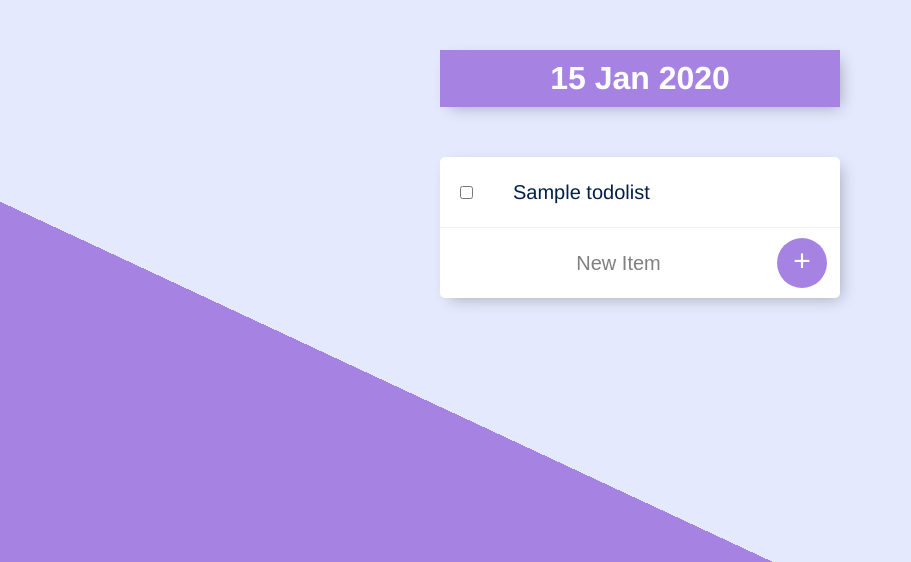
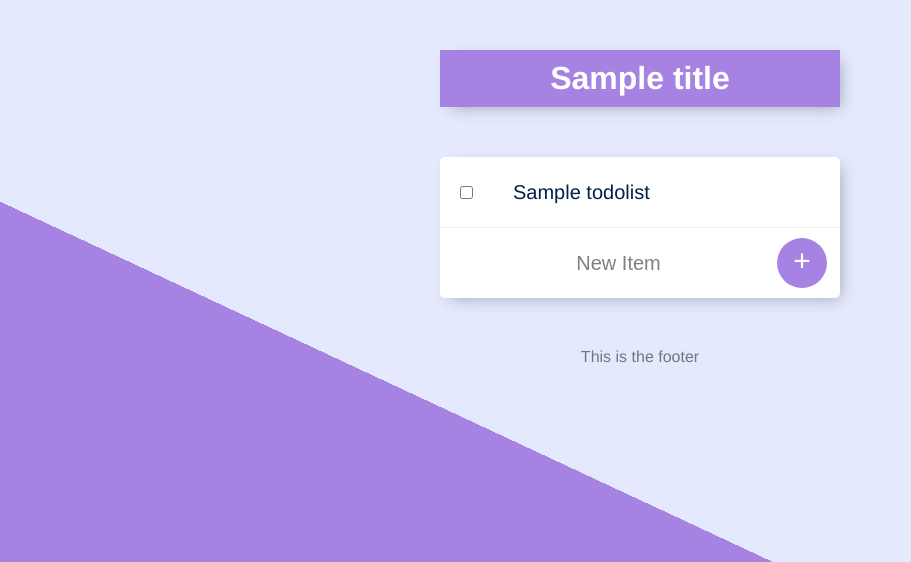
Before and after one commit to airtatsumaki/ToDoList-v1, a Node server app: template views/pages/index.ejs in a window 1280 px wide. Shown: the top 562 px of the page, without its empty margins (0-911 px from the left). Run offline with Node 20, Linux system fonts and the light colour scheme; the template is opened without the code that fills it: most values are stand-ins (such as "Sample title", 1, 10 or a date in 2020).

Commit message:
templating, partials, and include

```diff
--- a/index.js
+++ b/index.js
@@ -14,19 +14,37 @@ const __filename = fileURLToPath(import.meta.url);
 const __dirname = path.dirname(__filename);
 
 let items = ["Do stuff","eat stuff","break stuff"];
+let workList = [];
 
 app.get("/", (req,res) => {
   const myDate = new Date();
   const options = { weekday: 'long', month: 'long', day: 'numeric' };
   const today = myDate.toLocaleDateString('en-GB', options);
-  res.render("pages/index", {theDate: today, todolist: items});
+  res.render("pages/index", {title: today, todolist: items, action: "/"});
+});
+
+app.get("/work", (req,res) => {
+  res.render("pages/index", {title: "Work List", todolist: workList, action: "/work"});
+});
+
+app.get("/about", (req,res) => {
+  res.render("pages/about");
 });
 
 app.post("/", (req, res) => {
-  if (req.body.task.trim() !== ""){
-    items.push(req.body.task);
+  console.log(req.body);
+  if(req.body.button == "Work List"){
+    if (req.body.task.trim() !== ""){
+      workList.push(req.body.task);
+    }
+    res.redirect("/work");
   }
-  res.redirect("/");
+  else{
+    if (req.body.task.trim() !== ""){
+      items.push(req.body.task);
+    }
+    res.redirect("/");
+  }
 });
 
 app.listen(process.env.PORT || 3000, () => console.log("Server is running on port 3000"));
--- /dev/null
+++ b/views/pages/about.ejs
@@ -0,0 +1,6 @@
+<%- include('../partials/page_head') -%>
+
+<h2>This is the about page</h2>
+<p>Lorem ipsum dolor sit amet, consectetur adipiscing elit, sed do eiusmod tempor incididunt ut labore et dolore magna aliqua. Ut enim ad minim veniam, quis nostrud exercitation ullamco laboris nisi ut aliquip ex ea commodo consequat. Duis aute irure dolor in reprehenderit in voluptate velit esse cillum dolore eu fugiat nulla pariatur. Excepteur sint occaecat cupidatat non proident, sunt in culpa qui officia deserunt mollit anim id est laborum.</p>
+
+<%- include('../partials/page_tail') -%>
--- a/views/pages/index.ejs
+++ b/views/pages/index.ejs
@@ -1,16 +1,8 @@
-<!DOCTYPE html>
-<html lang="en">
-<head>
-  <meta charset="UTF-8">
-  <meta http-equiv="X-UA-Compatible" content="IE=edge">
-  <meta name="viewport" content="width=device-width, initial-scale=1.0">
-  <link rel="stylesheet" href="css/styles.css">
-  <title>To Do List</title>
-</head>
+<%- include('../partials/page_head') -%>
 
 <body>
   <div class="box">
-    <h1 id="heading"><%= theDate %></h1>
+    <h1 id="heading"><%= title %></h1>
   </div>
 
   <div class="box">
@@ -23,12 +15,9 @@
 
     <form class="item" action="/" method="post">
       <input type="text" name="task" id="task" placeholder="New Item" autocomplete="off">
-      <button type="submit">+</button>
+      <button type="submit" name="button" value="<%= title %>">+</button>
     </form>
   </div>
+</body>
 
-
-
-
-</body>
-</html>
+<%- include('../partials/page_tail') -%>
--- /dev/null
+++ b/views/partials/page_head.ejs
@@ -0,0 +1,9 @@
+<!DOCTYPE html>
+<html lang="en">
+<head>
+  <meta charset="UTF-8">
+  <meta http-equiv="X-UA-Compatible" content="IE=edge">
+  <meta name="viewport" content="width=device-width, initial-scale=1.0">
+  <link rel="stylesheet" href="css/styles.css">
+  <title>To Do List</title>
+</head>
--- /dev/null
+++ b/views/partials/page_tail.ejs
@@ -0,0 +1,2 @@
+<footer>This is the footer</footer>
+</html>
```
